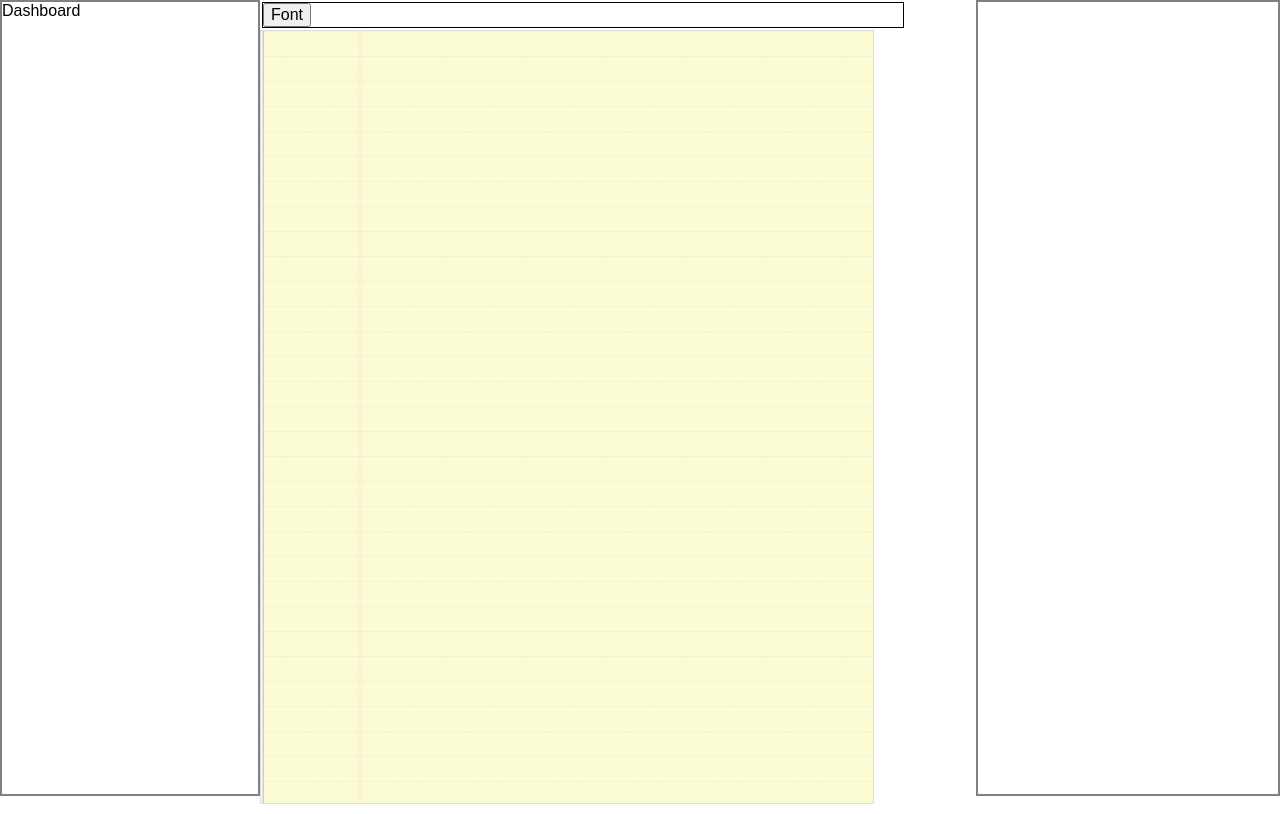
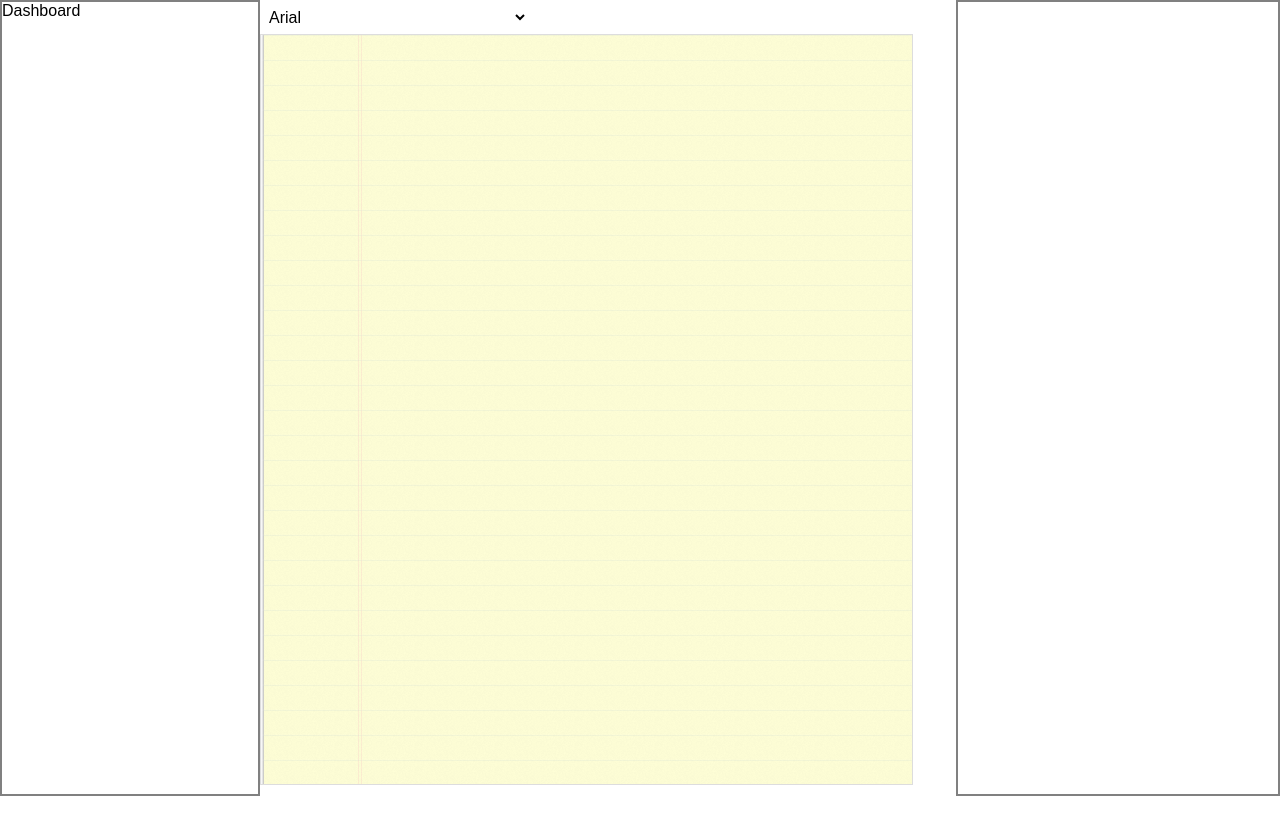
Before and after one commit to arjunbha/JournalingApp, a plain HTML site: page index.html in a window 1280 px wide. Drawn offline with Linux system fonts and the light colour scheme.

Commit message:
font family working

```diff
--- a/css/main.css
+++ b/css/main.css
@@ -1,45 +1,52 @@
 body, html {
-  height: 100%;
-  width: 100%;
+	height: 100%;
+	width: 100%;
+	margin-left: auto;
+	margin-right: auto;
 }
+.wrapper {
 
+}
 #notebook {
 	width: 50%;
-	float:left;
-	position: relative;
-	height:98%;
-
-}
-#pad {
-	height:100%;
-	width:100%;
-
+	float: left;
+	height: 98%;
 }
 #notebookToolBar {
-	width:100%;
-	border: 1px solid black;
-	margin: 2px;
+	width: 100%;
+	width: 10%
 }
 textarea {
 	background: url("../img/notebook.png") repeat-y;
-	width:95%;
-	height:98%;
+	width: 85%;
+	height: 95%;
+	padding-left: 105px;
 	font: normal 14px verdana;
 	line-height: 25px;
 	border: solid 1px #ddd;
 	resize: none;
 }
 #dashboard {
-	float:left;
+	float: left;
 	position: relative;
 	width: 20%;
 	height: 99%;
 	border: 2px solid grey;
 }
 #doodle {
-	float:right;
+	float: right;
+	width: 25%;
 	position: relative;
-
 	height: 99%;
 	border: 2px solid grey;
 }
+select {
+	background: transparent;
+	width: 268px;
+	padding: 5px;
+	font-size: 16px;
+	line-height: 1;
+	border: 0;
+	border-radius: 0;
+	height: 34px;
+}
--- a/index.html
+++ b/index.html
@@ -25,19 +25,24 @@
 		</div>
 		<div id="notebook">
 			<div id="notebookToolBar">
-				<button>
-					Font
-				</button>
+				<select id="changeFF">
+					<option value="Arial">Arial</option>
+					<option value="Verdana">Verdana </option>
+					<option value="Impact">Impact </option>
+					<option value="Comic Sans MS">Comic Sans MS</option>
+				</select>
 			</div>
-			<div id="pad">
-				<textarea id="textbox"></textarea>
-			</div>
+			<textarea id="textbox"></textarea>
 		</div>
 		<div id="doodle">
 			<script>
 				window.jQuery || document.write('<script src="js/vendor/jquery-1.10.2.min.js"><\/script>')
 			</script>
 			<script>
+				$("#changeFF").change(function() {
+					$('textarea').css("font-family", $(this).val());
+				});
+
 				var canvasDiv = document.getElementById('doodle');
 				canvas = document.createElement('canvas');
 				canvas.setAttribute('id', 'canvas');
```
